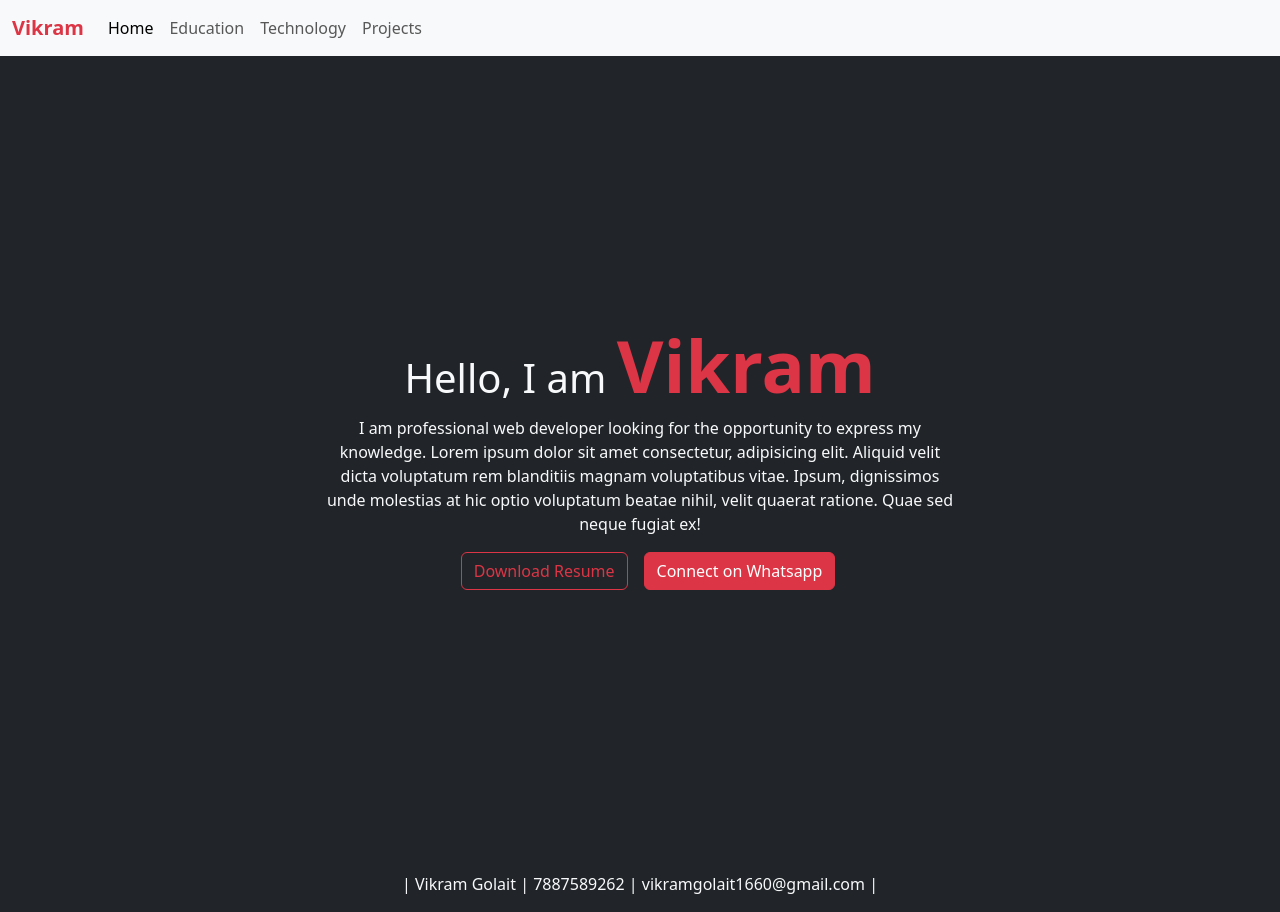
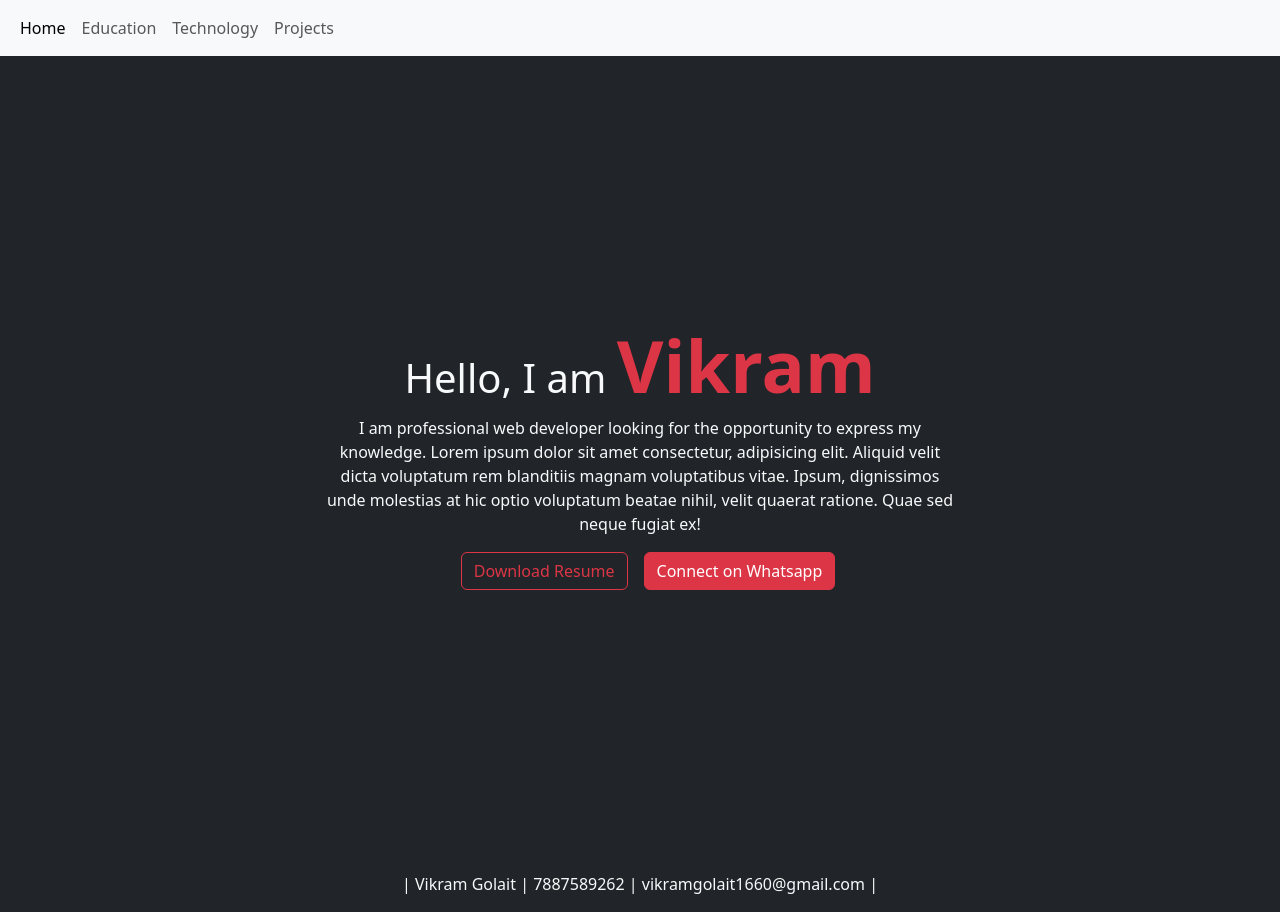
Before and after one commit to vikram1160/vikram1160, a React (Create React App) app: page / in a window 1280 px wide. Built offline with nearby package versions, Linux system fonts and the light colour scheme; the HTML template or start-up script is replaced by a standard one.

Commit message:
last commit

```diff
--- a/src/components/NavBar.jsx
+++ b/src/components/NavBar.jsx
@@ -6,7 +6,6 @@ function NavBar() {
     return (
         <nav className="navbar navbar-expand-lg bg-body-tertiary">
             <div className="container-fluid">
-                <span className="navbar-brand text-danger fw-bold">Vikram</span>
                 <button className="navbar-toggler" type="button" data-bs-toggle="collapse" data-bs-target="#navbarSupportedContent" aria-controls="navbarSupportedContent" aria-expanded="false" aria-label="Toggle navigation">
                     <span className="navbar-toggler-icon"></span>
                 </button>
```
